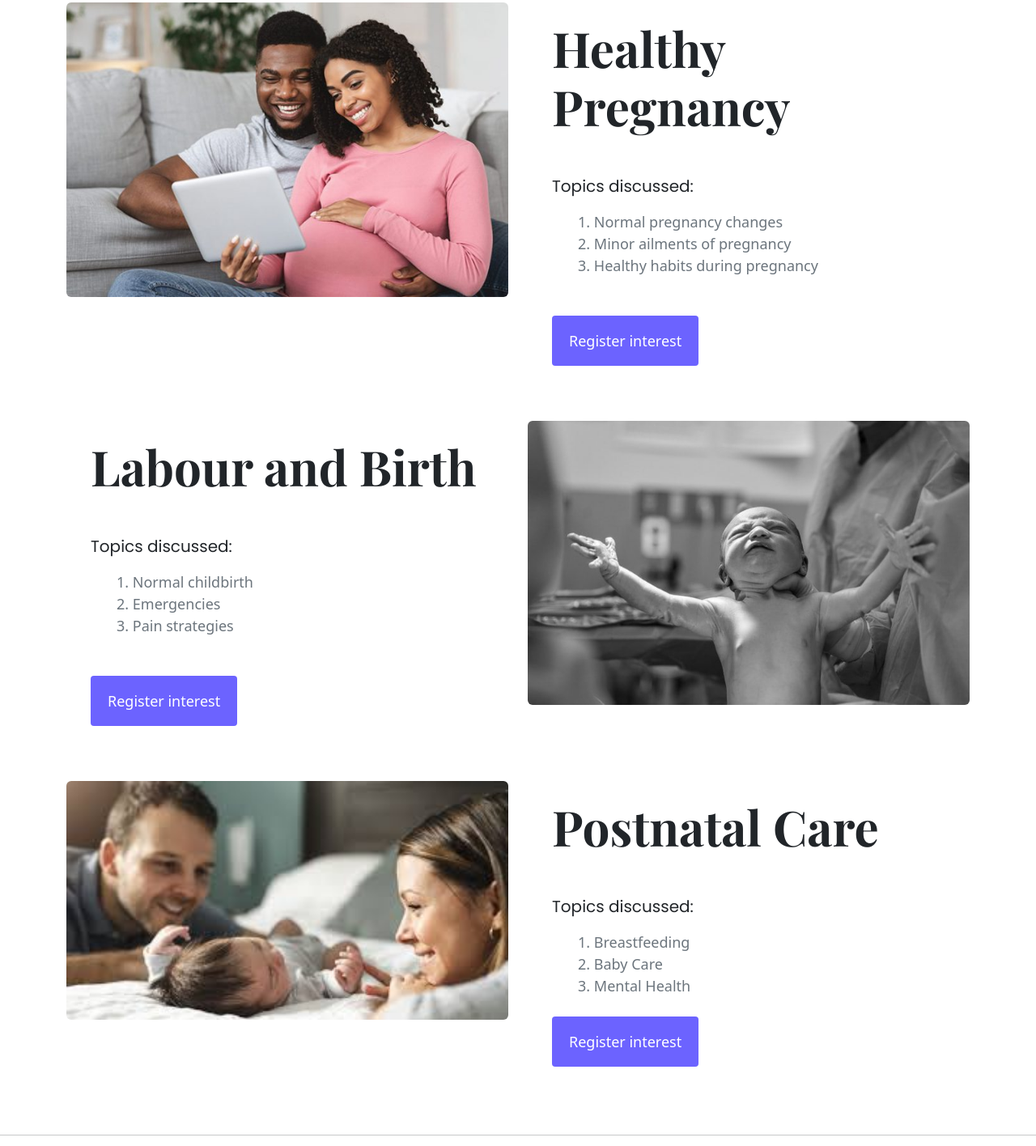
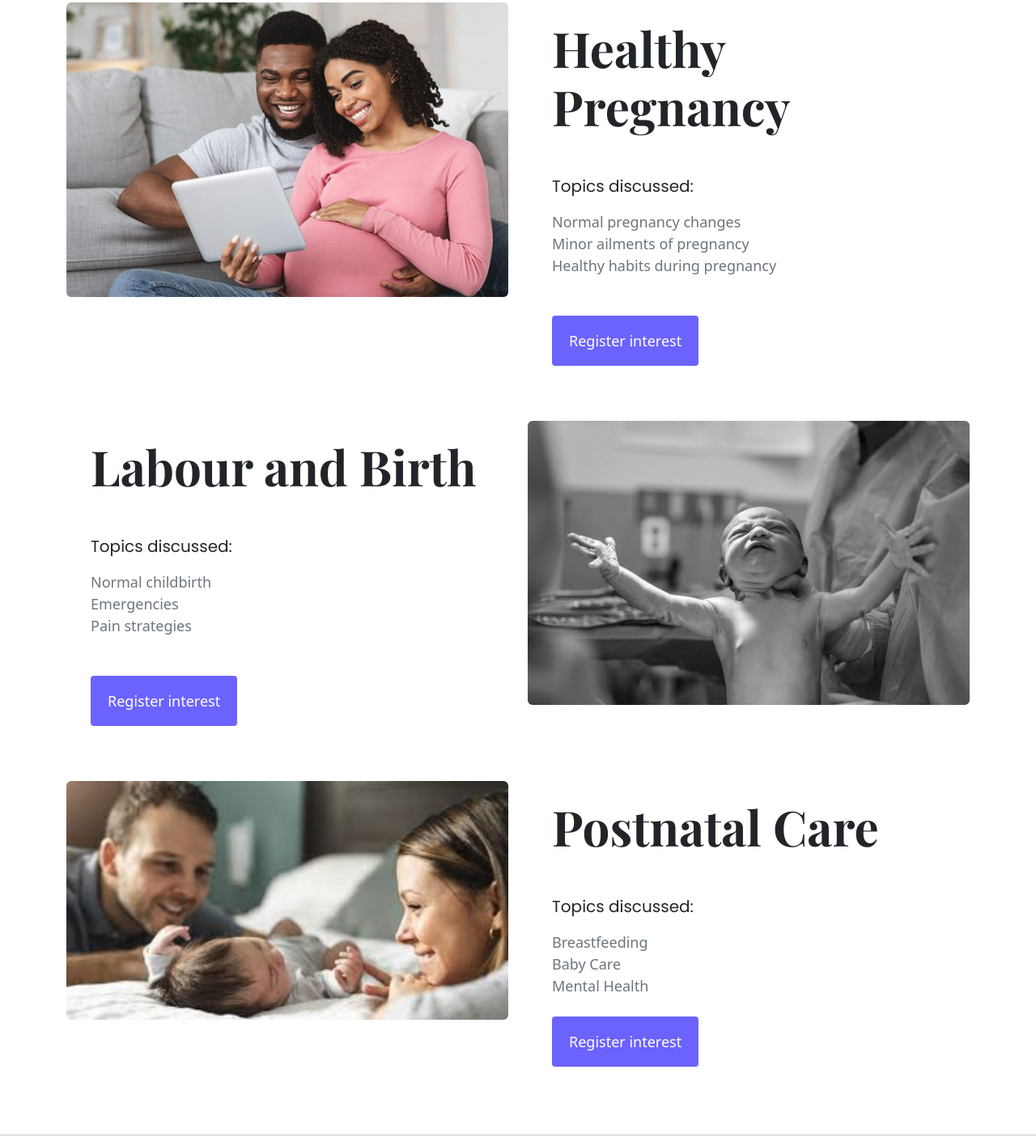
Before and after one commit to berscic/portfolio-project, a plain HTML site: page index.html in a window 1280 px wide. Shown: the part 815-2231 px from the top of the page at 81% size. Drawn offline with nearby package versions, Linux system fonts and the light colour scheme.

Commit message:
Edited Ul Li

```diff
--- a/index.html
+++ b/index.html
@@ -51,9 +51,9 @@
               <h2 class="mb-5">Healthy Pregnancy</h2>
               <p>Topics discussed:</p>
               <ul class="mb-5 text-muted">
-                <li>1. Normal pregnancy changes</li>
-                <li>2. Minor ailments of pregnancy</li>
-                <li>3. Healthy habits during pregnancy</li>
+                <li>Normal pregnancy changes</li>
+                <li>Minor ailments of pregnancy</li>
+                <li>Healthy habits during pregnancy</li>
               </ul>
               <a href="#" class="btn btn-branding">Register interest</a>
             </div>
@@ -67,9 +67,9 @@
               <h2 class="mb-5">Labour and Birth</h2>
               <p>Topics discussed:</p>
               <ul class="mb-5 text-muted">
-                <li>1. Normal childbirth</li>
-                <li>2. Emergencies</li>
-                <li>3. Pain strategies</li>
+                <li>Normal childbirth</li>
+                <li>Emergencies</li>
+                <li>Pain strategies</li>
               </ul>
               <a href="#" class="btn btn-branding">Register interest</a>
             </div>
@@ -93,9 +93,9 @@
               <h2 class="mb-5">Postnatal Care</h2>
               <p>Topics discussed:</p>
               <ul class="mb-4 text-muted">
-                <li>1. Breastfeeding</li>
-                <li>2. Baby Care</li>
-                <li>3. Mental Health</li>
+                <li>Breastfeeding</li>
+                <li>Baby Care</li>
+                <li>Mental Health</li>
               </ul>
               <a href="#" class="btn btn-branding">Register interest</a>
             </div>
--- a/styles/portfolio.css
+++ b/styles/portfolio.css
@@ -55,6 +55,7 @@ p {
 }
 ul {
   list-style: none;
+  padding: 0;
 }
 
 img {
```
